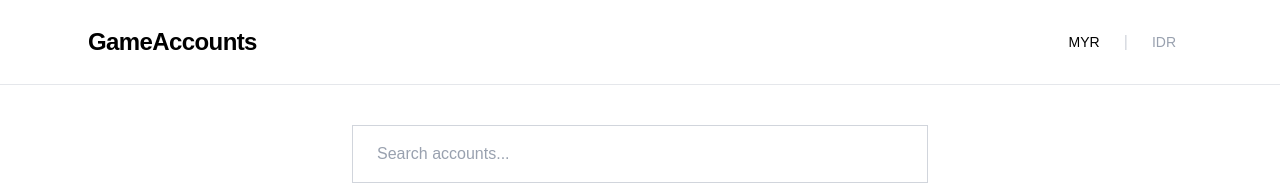
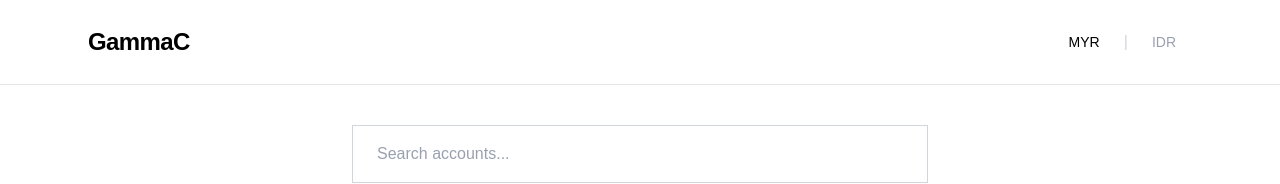
Before and after one commit to Adibb1/Skididi5467, a Next.js app: page / in a window 1280 px wide. Shown: the top 184 px of the page. Built offline with nearby package versions, Linux system fonts and the light colour scheme.

Commit message:
change header name

```diff
--- a/app/page.tsx
+++ b/app/page.tsx
@@ -212,7 +212,7 @@ export default function GameAccountMarketplace() {
         <div className="max-w-6xl mx-auto px-6 py-6">
           <div className="flex items-center justify-between">
             <h1 className="text-2xl font-semibold text-black tracking-tight">
-              GameAccounts
+              GammaC
             </h1>
             <div className="flex items-center gap-2">
               <button
```
